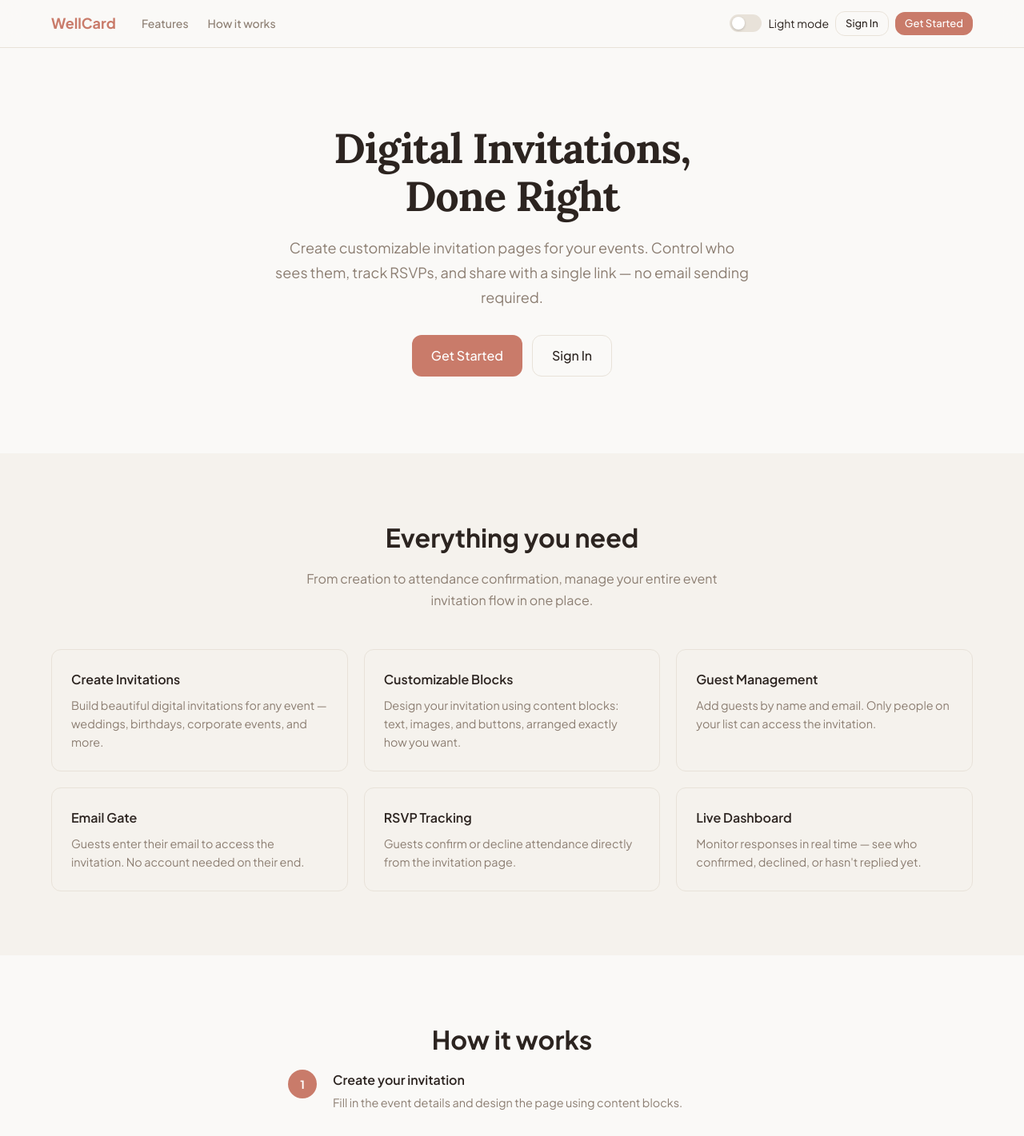
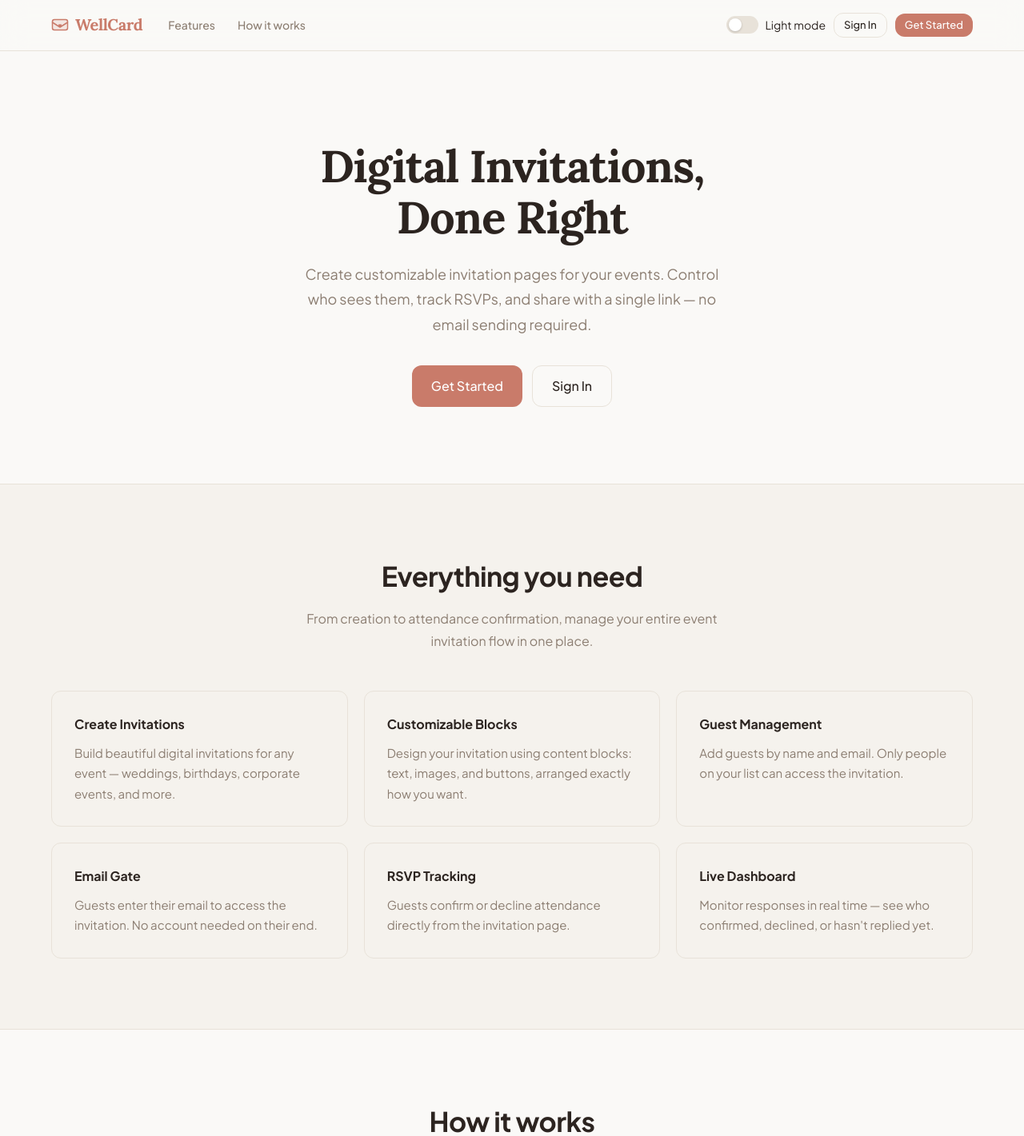
Before and after one commit to luanAfons0/ES3-project, a Next.js app in the folder frontend/: page / in a window 1280 px wide. Shown: the top 1421 px of the page at 80% size. Built offline with nearby package versions, Linux system fonts and the light colour scheme.

Commit message:
refactor(layout): replace text wordmarks with Logo component in all headers

```diff
--- a/frontend/src/app/auth/layout.module.css
+++ b/frontend/src/app/auth/layout.module.css
@@ -1,24 +1,21 @@
 .layout {
   display: flex;
   flex-direction: column;
-  min-height: 100vh;
+  min-height: 100dvh;
 }
 
 .header {
   border-bottom: 1px solid var(--color-border);
+  background: color-mix(in srgb, var(--color-bg) 85%, transparent);
+  backdrop-filter: blur(16px);
+  -webkit-backdrop-filter: blur(16px);
 }
 
 .headerInner {
   display: flex;
   align-items: center;
   justify-content: space-between;
-  padding-block: 0.875rem;
-}
-
-.logo {
-  font-size: 1.125rem;
-  font-weight: 700;
-  color: var(--color-primary);
+  padding-block: 1rem;
 }
 
 .main {
@@ -26,5 +23,6 @@
   display: flex;
   align-items: center;
   justify-content: center;
-  padding: 2rem 1rem;
+  padding: 2.5rem 1rem;
+  background: var(--color-bg);
 }
--- a/frontend/src/app/auth/layout.tsx
+++ b/frontend/src/app/auth/layout.tsx
@@ -1,6 +1,6 @@
-import Link from "next/link";
 import type { ReactNode } from "react";
 import { Container } from "@/components/Container/Container";
+import { Logo } from "@/components/Logo/Logo";
 import { ThemeToggle } from "@/components/ThemeToggle/ThemeToggle";
 import styles from "./layout.module.css";
 
@@ -9,9 +9,7 @@ export default function AuthLayout({ children }: { children: ReactNode }) {
     <div className={styles.layout}>
       <header className={styles.header}>
         <Container className={styles.headerInner}>
-          <Link href="/" className={styles.logo}>
-            WellCard
-          </Link>
+          <Logo />
           <ThemeToggle />
         </Container>
       </header>
--- a/frontend/src/app/dashboard/layout.module.css
+++ b/frontend/src/app/dashboard/layout.module.css
@@ -1,7 +1,7 @@
 .layout {
   display: flex;
   flex-direction: column;
-  min-height: 100vh;
+  min-height: 100dvh;
 }
 
 .header {
@@ -9,32 +9,25 @@
   top: 0;
   z-index: 10;
   border-bottom: 1px solid var(--color-border);
-  background: color-mix(in srgb, var(--color-bg) 80%, transparent);
-  backdrop-filter: blur(12px);
-  -webkit-backdrop-filter: blur(12px);
+  background: color-mix(in srgb, var(--color-bg) 85%, transparent);
+  backdrop-filter: blur(16px);
+  -webkit-backdrop-filter: blur(16px);
 }
 
 .headerInner {
   display: flex;
   align-items: center;
-  padding-block: 0.875rem;
-}
-
-.logo {
-  font-size: 1.125rem;
-  font-weight: 700;
-  color: var(--color-primary);
-  text-decoration: none;
+  padding-block: 1rem;
 }
 
 .headerActions {
   display: flex;
   align-items: center;
-  gap: 0.5rem;
+  gap: 0.625rem;
   margin-left: auto;
 }
 
 .main {
   flex: 1;
-  padding-block: 2.5rem;
+  padding-block: 2.75rem;
 }
--- a/frontend/src/app/dashboard/layout.tsx
+++ b/frontend/src/app/dashboard/layout.tsx
@@ -1,9 +1,9 @@
 "use client";
 
-import Link from "next/link";
 import { useRouter } from "next/navigation";
 import { useEffect, type ReactNode } from "react";
 import { Container } from "@/components/Container/Container";
+import { Logo } from "@/components/Logo/Logo";
 import { ThemeToggle } from "@/components/ThemeToggle/ThemeToggle";
 import { Button } from "@/components/Button/Button";
 import styles from "./layout.module.css";
@@ -26,9 +26,7 @@ export default function DashboardLayout({ children }: { children: ReactNode }) {
     <div className={styles.layout}>
       <header className={styles.header}>
         <Container className={styles.headerInner}>
-          <Link href="/dashboard" className={styles.logo}>
-            WellCard
-          </Link>
+          <Logo href="/dashboard" />
           <div className={styles.headerActions}>
             <ThemeToggle />
             <Button variant="ghost" size="sm" onClick={handleLogout}>
--- a/frontend/src/app/page.module.css
+++ b/frontend/src/app/page.module.css
@@ -1,39 +1,32 @@
 .page {
   display: flex;
   flex-direction: column;
-  min-height: 100vh;
+  min-height: 100dvh;
 }
 
-/* Header */
+/* ── Header ───────────────────────────────────────────── */
+
 .header {
   position: sticky;
   top: 0;
   z-index: 10;
   border-bottom: 1px solid var(--color-border);
-  background: color-mix(in srgb, var(--color-bg) 80%, transparent);
-  backdrop-filter: blur(12px);
-  -webkit-backdrop-filter: blur(12px);
+  background: color-mix(in srgb, var(--color-bg) 85%, transparent);
+  backdrop-filter: blur(16px);
+  -webkit-backdrop-filter: blur(16px);
 }
 
 .headerInner {
   display: flex;
   align-items: center;
   gap: 2rem;
-  padding-block: 0.875rem;
-}
-
-.logo {
-  font-size: 1.125rem;
-  font-weight: 700;
-  color: var(--color-primary);
-  text-decoration: none;
-  flex-shrink: 0;
+  padding-block: 1rem;
 }
 
 .nav {
   display: flex;
   align-items: center;
-  gap: 1.5rem;
+  gap: 1.75rem;
   flex: 1;
 }
 
@@ -46,19 +39,20 @@
 }
 
 .navLink:hover {
-  color: var(--color-text);
+  color: var(--color-fg);
 }
 
 .headerActions {
   display: flex;
   align-items: center;
-  gap: 0.5rem;
+  gap: 0.625rem;
   margin-left: auto;
 }
 
-/* Hero */
+/* ── Hero ─────────────────────────────────────────────── */
+
 .hero {
-  padding-block: 6rem;
+  padding-block: 7rem 6rem;
   text-align: center;
 }
 
@@ -68,18 +62,22 @@
 }
 
 .heroTitle {
-  font-size: clamp(2rem, 5vw, 3.25rem);
-  font-weight: 800;
+  font-size: clamp(2.25rem, 5vw, 3.5rem);
+  font-weight: 700;
   line-height: 1.15;
   letter-spacing: -0.02em;
-  margin-bottom: 1.25rem;
+  margin-bottom: 1.375rem;
+  color: var(--color-fg);
 }
 
 .heroSubtitle {
   font-size: 1.125rem;
   color: var(--color-muted);
-  line-height: 1.7;
-  margin-bottom: 2rem;
+  line-height: 1.75;
+  margin-bottom: 2.25rem;
+  max-width: 520px;
+  margin-inline: auto;
+  margin-bottom: 2.25rem;
 }
 
 .heroCta {
@@ -89,27 +87,31 @@
   flex-wrap: wrap;
 }
 
-/* Sections shared */
+/* ── Sections shared ──────────────────────────────────── */
+
 .sectionTitle {
-  font-size: clamp(1.5rem, 3vw, 2rem);
+  font-size: clamp(1.625rem, 3vw, 2.125rem);
   font-weight: 700;
   text-align: center;
   margin-bottom: 0.75rem;
+  letter-spacing: -0.015em;
 }
 
 .sectionSubtitle {
   color: var(--color-muted);
   text-align: center;
   margin-bottom: 3rem;
-  max-width: 560px;
+  max-width: 520px;
   margin-inline: auto;
-  line-height: 1.7;
+  line-height: 1.75;
 }
 
-/* Features */
+/* ── Features ─────────────────────────────────────────── */
+
 .features {
-  padding-block: 5rem;
+  padding-block: 5.5rem;
   background: var(--color-surface);
+  border-block: 1px solid var(--color-border);
 }
 
 .featureGrid {
@@ -119,75 +121,79 @@
 }
 
 .featureCard {
-  padding: 1.5rem;
+  padding: 1.75rem;
   display: flex;
   flex-direction: column;
-  gap: 0.5rem;
+  gap: 0.625rem;
 }
 
 .featureTitle {
   font-size: 1rem;
-  font-weight: 600;
+  font-weight: 700;
+  color: var(--color-fg);
 }
 
 .featureDescription {
-  font-size: 0.9rem;
+  font-size: 0.9375rem;
   color: var(--color-muted);
-  line-height: 1.6;
+  line-height: 1.7;
 }
 
-/* How it works */
+/* ── How it works ─────────────────────────────────────── */
+
 .howItWorks {
-  padding-block: 5rem;
+  padding-block: 5.5rem;
 }
 
 .steps {
   list-style: none;
   display: flex;
   flex-direction: column;
-  gap: 2rem;
-  max-width: 560px;
+  gap: 2.25rem;
+  max-width: 540px;
   margin-inline: auto;
-  counter-reset: steps;
 }
 
 .step {
   display: flex;
-  gap: 1.25rem;
+  gap: 1.375rem;
   align-items: flex-start;
 }
 
 .stepNumber {
   flex-shrink: 0;
-  width: 2.25rem;
-  height: 2.25rem;
+  width: 2.5rem;
+  height: 2.5rem;
   border-radius: 50%;
   background: var(--color-primary);
   color: #fff;
+  font-family: var(--font-serif);
   font-weight: 700;
-  font-size: 0.875rem;
+  font-size: 1rem;
   display: flex;
   align-items: center;
   justify-content: center;
+  box-shadow: var(--shadow-sm);
 }
 
 .stepTitle {
   font-size: 1rem;
-  font-weight: 600;
-  margin-bottom: 0.25rem;
+  font-weight: 700;
+  margin-bottom: 0.3rem;
 }
 
 .stepDescription {
-  font-size: 0.9rem;
+  font-size: 0.9375rem;
   color: var(--color-muted);
-  line-height: 1.6;
+  line-height: 1.7;
 }
 
-/* Footer */
+/* ── Footer ───────────────────────────────────────────── */
+
 .footer {
   margin-top: auto;
   border-top: 1px solid var(--color-border);
-  padding-block: 1.5rem;
+  padding-block: 1.75rem;
 }
 
 .footerText {
--- a/frontend/src/app/page.tsx
+++ b/frontend/src/app/page.tsx
@@ -2,6 +2,7 @@ import Link from "next/link";
 import { Button } from "@/components/Button/Button";
 import { Card } from "@/components/Card/Card";
 import { Container } from "@/components/Container/Container";
+import { Logo } from "@/components/Logo/Logo";
 import { ThemeToggle } from "@/components/ThemeToggle/ThemeToggle";
 import styles from "./page.module.css";
 
@@ -43,9 +44,7 @@ export default function Home() {
     <div className={styles.page}>
       <header className={styles.header}>
         <Container className={styles.headerInner}>
-          <Link href="/" className={styles.logo}>
-            WellCard
-          </Link>
+          <Logo />
           <nav className={styles.nav}>
             <Link href="#features" className={styles.navLink}>Features</Link>
             <Link href="#how-it-works" className={styles.navLink}>How it works</Link>
```
